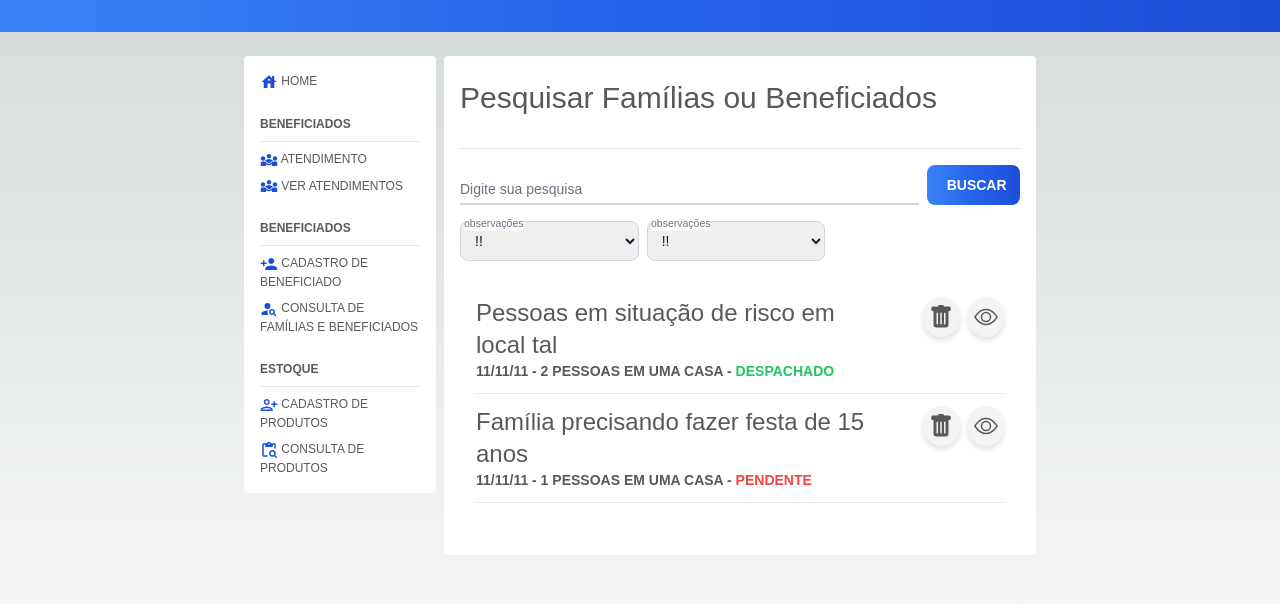
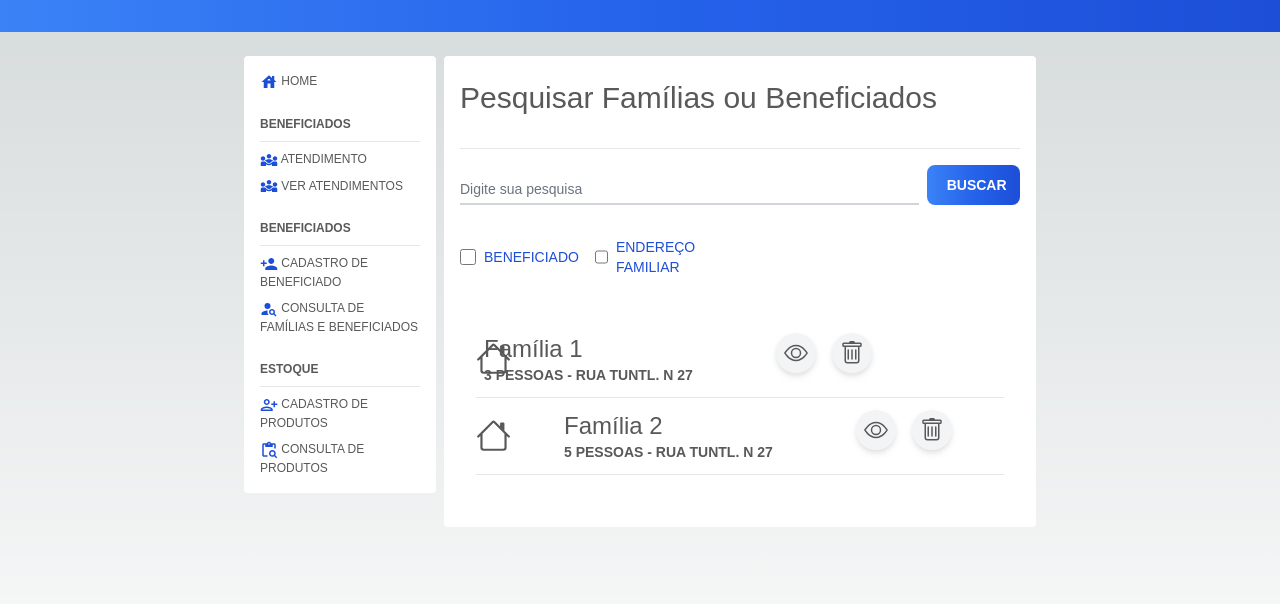
Before and after one commit to hugodk33/gerenciador-de-doacoes, a Next.js app: page /pesquisa-de-beneficiados in a window 1280 px wide. Shown: the top 604 px of the page. Built offline with nearby package versions, Linux system fonts and the light colour scheme.

Commit message:
atualizações novas

```diff
--- a/next.config.js
+++ b/next.config.js
@@ -1,28 +1,12 @@
-/** @type {import('next').NextConfig} */
-
+/**
+ * @type {import('next').NextConfig}
+ */
 const nextConfig = {
-    trailingSlash: true,
-    output: 'export',
-
+  output: 'export',
+  // Optional: Add a trailing slash to all paths `/about` -> `/about/`
+  // trailingSlash: true,
+  // Optional: Change the output directory `out` -> `dist`
+  // distDir: 'dist',
 }
 
-module.exports = {
-    trailingSlash: false,
-    async headers() {
-      return [
-        {
-          // matching all API routes
-          source: '/:path*',
-          headers: [
-            { key: 'Access-Control-Allow-Credentials', value: 'true' },
-            { key: 'Access-Control-Allow-Origin', value: '*' },
-            { key: 'Access-Control-Allow-Methods', value: 'GET,OPTIONS,PATCH,DELETE,POST,PUT' },
-            { key: 'Access-Control-Allow-Headers', value: 'X-CSRF-Token, X-Requested-With, Accept, Accept-Version, Content-Length, Content-MD5, Content-Type, Date, X-Api-Version, Authorization' },
-          ],
-        },
-      ];
-    },
-    async redirects() {
-      return [];
-    }
-};
+module.exports = nextConfig
--- a/package.json
+++ b/package.json
@@ -17,6 +17,7 @@
     "@types/react-dom": "18.2.4",
     "autoprefixer": "10.4.14",
     "axios": "^1.4.0",
+    "cors": "^2.8.5",
     "eslint": "8.42.0",
     "eslint-config-next": "13.4.4",
     "next": "^13.4.5",
@@ -32,6 +33,7 @@
     "typescript": "5.1.3"
   },
   "devDependencies": {
+    "@types/cors": "^2.8.13",
     "@types/react-modal": "^3.16.0",
     "gh-pages": "^5.0.0",
     "redux-devtools-extension": "^2.13.9"
--- /dev/null
+++ b/src/app/api/cors.ts
@@ -0,0 +1,37 @@
+import type { NextApiRequest, NextApiResponse } from 'next'
+import Cors from 'cors'
+
+// Initializing the cors middleware
+// You can read more about the available options here: https://github.com/expressjs/cors#configuration-options
+const cors = Cors({
+  methods: ['POST', 'GET', 'HEAD'],
+})
+
+// Helper method to wait for a middleware to execute before continuing
+// And to throw an error when an error happens in a middleware
+function runMiddleware(
+  req: NextApiRequest,
+  res: NextApiResponse,
+  fn: Function
+) {
+  return new Promise((resolve, reject) => {
+    fn(req, res, (result: any) => {
+      if (result instanceof Error) {
+        return reject(result)
+      }
+
+      return resolve(result)
+    })
+  })
+}
+
+export default async function handler(
+  req: NextApiRequest,
+  res: NextApiResponse
+) {
+  // Run the middleware
+  await runMiddleware(req, res, cors)
+
+  // Rest of the API logic
+  res.json({ message: 'Hello Everyone!' })
+}
--- a/src/app/globals.css
+++ b/src/app/globals.css
@@ -65,3 +65,8 @@ body a, body li, body p , body span {
   width: 0.6em;
   margin-right: 10px;
 }
+
+.custom-svg svg {
+  width: 35px ! important;
+  height: 35px ! important;
+}
--- a/src/app/pesquisa-de-almoxarifado/page.tsx
+++ b/src/app/pesquisa-de-almoxarifado/page.tsx
@@ -1,5 +1,5 @@
 "use client";
-import { BsEye, BsFillTrashFill } from 'react-icons/bs'
+import { BsEye, BsTrash } from 'react-icons/bs'
 import { MainCtnHorizontal } from '@/components/template/mainctn'
 import SideMenu from '@/components/sections/sidemenu'
 import Content from '@/components/sections/content';
@@ -18,43 +18,43 @@ export default function warehouseSearch() {
             <h1 className='text-3xl pb-4 pt-2'>Pesquisar no Almoxarifado</h1>
             <hr className='mb-2 mt-4' />
             <span className="inline-block sm:w-full md:w-10/12 pt-2 pr-2" >
-              <InputText label={'observações'} />
+              <InputText label={'Pesquisar no Almoxarifado'} />
             </span>
             <span className="inline-block sm:w-full md:w-2/12 pt-2" >
               <Btn onclick={() => { }}>Buscar</Btn>
             </span>
             <span className="inline-block sm:w-full md:w-4/12 pt-2 md:pr-2" >
-              <InputSelect label={'observações'} />
-            </span>
-            <span className="inline-block sm:w-full md:w-4/12 pt-2 md:pr-2" >
-              <InputSelect label={'observações'} />
+              <InputSelect label={'Tipo de item'} />
             </span>
             <ul className="flex flex-col p-4 gap-3 rounded overflow-y-scroll mb-5 mt-5">
-
-              <li key={'key-bottom-'} className="flex flex-row text-4xl">
-                <div className="">
+              <li key={'key-bottom-'} className="flex flex-row text-4xl w-full">
+                <span className='w-8/12'>
                   <p className='text-2xl'>Pessoas em situação de risco em local tal</p>
-                  <p className='text-sm uppercase font-semibold'>11/11/11 - 2 pessoas em uma casa - <b className='text-green-500'>DESPACHADO</b></p>
-                </div>
-                <button className="flex rounded-full justify-center bg-gray-100 drop-shadow-md w-10 h-10 text-gray mr-2 ml-10" >
-                  <BsFillTrashFill style={{ fontSize: '24px', marginTop: '8px' }} />
+                  <p className='text-sm uppercase font-semibold'>11/11/11 - 2 pessoas em uma casa - <b className='text-blue-500'>DESPACHADO</b></p>
+                </span>
+                <span className='flex flex-row-reverse w-3/12'>
+                  <button className="flex rounded-full justify-center bg-gray-100 drop-shadow-md w-10 h-10 text-gray mr-2 ml-4" >
+                    <BsTrash style={{ fontSize: '24px', marginTop: '8px' }} />
                   </button>
                   <button className="flex rounded-full justify-center bg-gray-100 drop-shadow-md w-10 h-10 text-gray" >
                     <BsEye style={{ fontSize: '24px', marginTop: '8px' }} />
                   </button>
+                </span>
               </li>
               <hr />
-              <li key={'key-bottom-'} className="flex flex-row text-4xl">
-                <div className="">
+              <li key={'key-bottom-'} className="flex flex-row text-4xl w-full">
+                <span className='w-8/12'>
                   <p className='text-2xl'>Família precisando fazer festa de 15 anos</p>
-                  <p className='text-sm uppercase font-semibold'>11/11/11 - 1 pessoas em uma casa - <b className='text-red-500'>PENDENTE</b></p>
-                </div>
-                <button className="flex rounded-full justify-center bg-gray-100 drop-shadow-md w-10 h-10 text-gray mr-2 ml-10" >
-                  <BsFillTrashFill style={{ fontSize: '24px', marginTop: '8px' }} />
+                  <p className='text-sm uppercase font-semibold'>11/11/11 - 1 pessoas em uma casa - <b className='text-rose-500'>PENDENTE</b></p>
+                </span>
+                <span className='flex flex-row-reverse w-3/12'>
+                  <button className="flex rounded-full justify-center bg-gray-100 drop-shadow-md w-10 h-10 text-gray mr-2 ml-4" >
+                    <BsTrash style={{ fontSize: '24px', marginTop: '8px' }} />
                   </button>
                   <button className="flex rounded-full justify-center bg-gray-100 drop-shadow-md w-10 h-10 text-gray" >
                     <BsEye style={{ fontSize: '24px', marginTop: '8px' }} />
                   </button>
+                </span>
               </li>
               <hr />
             </ul>
--- a/src/app/pesquisa-de-atendimentos/page.tsx
+++ b/src/app/pesquisa-de-atendimentos/page.tsx
@@ -5,7 +5,7 @@ import SideMenu from '@/components/sections/sidemenu'
 import Content from '@/components/sections/content';
 import Header from '@/components/sections/header';
 
-import { BsFillTrashFill, BsEye } from 'react-icons/bs';
+import { BsTrash, BsEye } from 'react-icons/bs';
 import { InputSelect, InputTextForms } from '@/components/template/input';
 import { Btn } from '@/components/template/btn';
 
@@ -29,35 +29,42 @@ export default function ServiceSearch() {
               <Btn onclick={() => { }}>Buscar</Btn>
             </span>
             <ul className="flex flex-col p-4 gap-3 rounded overflow-y-scroll mb-5 mt-5">
-              <li key={'key-bottom-'} className="flex flex-row text-4xl">
+              <li key={'key-bottom-'} className="flex flex-row text-4xl w-full">
+                <span className='custom-svg w-2/12'>
                   <svg stroke="currentColor" fill="currentColor" stroke-width="1" viewBox="0 0 24 24" height="1em" width="1em" xmlns="http://www.w3.org/2000/svg" className="text-gray text-md mr-7 mt-2" >
                     <path fill="none" stroke="" stroke-width="1" d="M2.99787498,0.999999992 L17.4999998,0.999999992 L20.9999998,4.50000005 L21,23 L3,23 L2.99787498,0.999999992 Z M16,1 L16,6 L21,6 M7.5,15 L10.5,18 L16.5,12"></path></svg>
-                <div className="">
+                </span>
+                <span className='w-6/12'>
                   <p className='text-2xl'>Pessoas em situação de risco em local tal</p>
-                  <p className='text-sm uppercase font-semibold'>11/11/11 - 2 pessoas em uma casa - <b className='text-green-300'>DESPACHADO</b></p>
-                </div>
-                <button className="flex rounded-full justify-center bg-gray-100 drop-shadow-md w-10 h-10 text-gray ml-10" >
+                  <p className='text-sm uppercase font-semibold'>11/11/11 - 2 pessoas em uma casa - <b className='text-blue-500'>DESPACHADO</b></p>
+                </span>
+                <span className='flex flex-row-reverse w-3/12'>
+                  <button className="flex rounded-full justify-center bg-gray-100 drop-shadow-md w-10 h-10 text-gray mr-2 ml-4" >
+                    <BsTrash style={{ fontSize: '24px', marginTop: '8px' }} />
+                  </button>
+                  <button className="flex rounded-full justify-center bg-gray-100 drop-shadow-md w-10 h-10 text-gray" >
                     <BsEye style={{ fontSize: '24px', marginTop: '8px' }} />
                   </button>
-                <button className="flex rounded-full justify-center bg-gray-100 drop-shadow-md w-10 h-10 text-gray ml-3" >
-                  <BsFillTrashFill style={{ fontSize: '24px', marginTop: '8px' }} />
-                </button>
+                </span>
               </li>
               <hr />
-              <li key={'key-bottom-'} className="flex flex-row text-4xl">
-                <svg stroke="currentColor" fill="currentColor" stroke-width="0" viewBox="0 0 24 24" height="1em" width="1em" xmlns="http://www.w3.org/2000/svg" className="text-gray text-md mr-7 mt-2">
-                  <path fill="none" stroke="" stroke-width="1" d="M2.99787498,0.999999992 L17.4999998,0.999999992 L20.9999998,4.50000005 L21,23 L3,23 L2.99787498,0.999999992 Z M16,1 L16,6 L21,6 M12,20 L12,11 M8,14 L12,10 L16,14"></path>
-                </svg>
-                <div className="">
+              <li key={'key-bottom-'} className="flex flex-row text-4xl w-full">
+                <span className='custom-svg w-2/12'>
+                  <svg stroke="currentColor" fill="currentColor" stroke-width="1" viewBox="0 0 24 24" height="1em" width="1em" xmlns="http://www.w3.org/2000/svg" className="text-gray text-md mr-7 mt-2" >
+                    <path fill="none" stroke="" stroke-width="1" d="M2.99787498,0.999999992 L17.4999998,0.999999992 L20.9999998,4.50000005 L21,23 L3,23 L2.99787498,0.999999992 Z M16,1 L16,6 L21,6 M7.5,15 L10.5,18 L16.5,12"></path></svg>
+                </span>
+                <span className='w-6/12'>
                   <p className='text-2xl'>Pessoas em situação de risco em local tal</p>
-                  <p className='text-sm uppercase font-semibold'>11/11/11 - 2 pessoas em uma casa - <b className='text-red-300'>PENDENTE</b></p>
-                </div>
-                <button className="flex rounded-full justify-center bg-gray-100 drop-shadow-md w-10 h-10 text-gray ml-10" >
+                  <p className='text-sm uppercase font-semibold'>11/11/11 - 2 pessoas em uma casa - <b className='text-rose-500'>PENDENTE</b></p>
+                </span>
+                <span className='flex flex-row-reverse w-3/12'>
+                  <button className="flex rounded-full justify-center bg-gray-100 drop-shadow-md w-10 h-10 text-gray mr-2 ml-4" >
+                    <BsTrash style={{ fontSize: '24px', marginTop: '8px' }} />
+                  </button>
+                  <button className="flex rounded-full justify-center bg-gray-100 drop-shadow-md w-10 h-10 text-gray" >
                     <BsEye style={{ fontSize: '24px', marginTop: '8px' }} />
                   </button>
-                <button className="flex rounded-full justify-center bg-gray-100 drop-shadow-md w-10 h-10 text-gray ml-3" >
-                  <BsFillTrashFill style={{ fontSize: '24px', marginTop: '8px' }} />
-                </button>
+                </span>
               </li>
               <hr />
             </ul>
--- a/src/app/pesquisa-de-beneficiados/page.tsx
+++ b/src/app/pesquisa-de-beneficiados/page.tsx
@@ -3,9 +3,10 @@ import { MainCtnHorizontal } from '@/components/template/mainctn'
 import SideMenu from '@/components/sections/sidemenu'
 import Content from '@/components/sections/content';
 import Header from '@/components/sections/header';
-import { BsEye, BsFillTrashFill } from 'react-icons/bs';
+import { BsEye, BsTrash, BsHouse } from 'react-icons/bs';
 import { InputSelect, InputText } from '@/components/template/input';
 import { Btn } from '@/components/template/btn';
+import { CheckBox } from '@/components/template/checkbox';
 
 export default function warehouseSearch() {
   return (
@@ -18,44 +19,52 @@ export default function warehouseSearch() {
             <h1 className='text-3xl pb-4 pt-2'>Pesquisar Famílias ou Beneficiados</h1>
             <hr className='mb-2 mt-4' />
             <span className="inline-block sm:w-full md:w-10/12 pt-2 pr-2" >
-                <InputText label={'Digite sua pesquisa'}  />
+              <InputText label={'Digite sua pesquisa'} />
             </span>
             <span className="inline-block sm:w-full md:w-2/12 pt-2" >
-                <Btn onclick={() => {}}>Buscar</Btn>
+              <Btn onclick={() => { }}>Buscar</Btn>
             </span>
             <span className="inline-block sm:w-full md:w-4/12 pt-2 md:pr-2" >
-                <InputSelect label={'observações'}  />
-              </span>
-              <span className="inline-block sm:w-full md:w-4/12 pt-2 md:pr-2" >
-                <InputSelect label={'observações'}  />
+              <fieldset className='flex flex-row text-xl gap-4 pb-1 pt-4'>
+                <CheckBox label='Beneficiado' />
+                <CheckBox label='Endereço Familiar' />
+              </fieldset>
             </span>
             <ul className="flex flex-col p-4 gap-3 rounded overflow-y-scroll mb-5 mt-5">
-
-                <li key={'key-bottom-'} className="flex flex-row text-4xl">
-                  <div className="">
-                    <p className='text-2xl'>Pessoas em situação de risco em local tal</p>
-                    <p className='text-sm uppercase font-semibold'>11/11/11 - 2 pessoas em uma casa - <b className='text-green-500'>DESPACHADO</b></p>
-                  </div>
-                  <button className="flex rounded-full justify-center bg-gray-100 drop-shadow-md w-10 h-10 text-gray mr-2 ml-10" >
-                    <BsFillTrashFill style={{fontSize: '24px' , marginTop: '8px'}}/>
+              <li key={'key-bottom-'} className="flex flex-row text-4xl w-full">
+                <span className='custom-svg w-2 /12'>
+                  <BsHouse className={'text-20 mr-10 mt-2'} />
+                </span>
+                <span className='w-6/12'>
+                  <p className='text-2xl'>Família 1</p>
+                  <p className='text-sm uppercase font-semibold'>3 pessoas - Rua tuntl. N 27</p>
+                </span>
+                <span className='flex flex-row-reverse w-3/12'>
+                  <button className="flex rounded-full justify-center bg-gray-100 drop-shadow-md w-10 h-10 text-gray mr-2 ml-4" >
+                    <BsTrash style={{ fontSize: '24px', marginTop: '8px' }} />
                   </button>
                   <button className="flex rounded-full justify-center bg-gray-100 drop-shadow-md w-10 h-10 text-gray" >
-                    <BsEye style={{fontSize: '24px' , marginTop: '8px'}}/>
+                    <BsEye style={{ fontSize: '24px', marginTop: '8px' }} />
                   </button>
+                </span>
               </li>
               <hr />
-                <li key={'key-bottom-'} className="flex flex-row text-4xl">
-
-                  <div className="">
-                    <p className='text-2xl'>Família precisando fazer festa de 15 anos</p>
-                    <p className='text-sm uppercase font-semibold'>11/11/11 - 1 pessoas em uma casa - <b className='text-red-500'>PENDENTE</b></p>
-                  </div>
-                  <button className="flex rounded-full justify-center bg-gray-100 drop-shadow-md w-10 h-10 text-gray mr-2 ml-10" >
-                    <BsFillTrashFill style={{fontSize: '24px' , marginTop: '8px'}}/>
+              <li key={'key-bottom-'} className="flex flex-row text-4xl w-full">
+                <span className='custom-svg w-2/12'>
+                  <BsHouse className={'text-20 mr-10 mt-2'} />
+                </span>
+                <span className='w-6/12'>
+                  <p className='text-2xl'>Família 2</p>
+                  <p className='text-sm uppercase font-semibold'>5 pessoas - Rua tuntl. N 27</p>
+                </span>
+                <span className='flex flex-row-reverse w-3/12'>
+                  <button className="flex rounded-full justify-center bg-gray-100 drop-shadow-md w-10 h-10 text-gray mr-2 ml-4" >
+                    <BsTrash style={{ fontSize: '24px', marginTop: '8px' }} />
                   </button>
                   <button className="flex rounded-full justify-center bg-gray-100 drop-shadow-md w-10 h-10 text-gray" >
-                    <BsEye style={{fontSize: '24px' , marginTop: '8px'}}/>
+                    <BsEye style={{ fontSize: '24px', marginTop: '8px' }} />
                   </button>
+                </span>
               </li>
               <hr />
             </ul>
--- a/src/app/registro-de-beneficiado/page.tsx
+++ b/src/app/registro-de-beneficiado/page.tsx
@@ -1,6 +1,6 @@
 "use client";
-import { BsHouse, BsPeople, BsPersonVcard , BsTelephoneOutbound } from 'react-icons/bs'
-import { AiOutlineForm , AiFillSave } from 'react-icons/ai'
+import { BsHouse, BsPeople, BsPersonVcard, BsTelephoneOutbound } from 'react-icons/bs'
+import { AiOutlineForm, AiFillSave } from 'react-icons/ai'
 import { MainCtnHorizontal } from '@/components/template/mainctn'
 import SideMenu from '@/components/sections/sidemenu'
 import Content from '@/components/sections/content';
@@ -8,8 +8,49 @@ import Header from '@/components/sections/header';
 import { InputTextForms, InputSelect } from '@/components/template/input'
 import { Btn } from '@/components/template/btn'
 import BeneficiarysList from '@/components/sections/beneficiarysList';
+import axios from 'axios';
+import { useState } from 'react';
 
 export default function ClientRegister() {
+
+  const [ senddata , setSendData] = useState([])
+
+  const beneficiaryRegister = () => {
+
+    try {
+      const response = axios('http://localhost:3333/client', {
+        method: 'POST',
+        params: {
+          name: 'aterrajaficou',
+          password: 'hugohugo',
+          RG: 1234567,
+          CPF: 12345678910,
+          maritial_statuts: 'solteiro',
+          kinship: 1,
+          address: 1
+        },
+        headers: {
+          'Content-Type': 'application/json',
+          'Accept': 'application/json',
+        }
+      })
+
+        .then(function (response) {
+          console.log(response);
+        })
+
+        .catch(function (error) {
+          console.log(error);
+        })
+
+        .finally(function () {
+          // always executed
+        });
+    } catch (error) {
+      console.error(error);
+    }
+  }
+
   return (
     <MainCtnHorizontal>
       <Header />
@@ -65,7 +106,7 @@ export default function ClientRegister() {
             <InputTextForms label="Complemento" />
           </span>
           <span className="inline-block sm:w-full md:w-full md:pr-1 pt-4" >
-            <Btn onclick={() => console.log('teste')}><AiFillSave className="inline-block" /> Registrar </Btn>
+            <Btn onclick={() => beneficiaryRegister()}><AiFillSave className="inline-block" /> Registrar </Btn>
           </span>
         </Content>
       </div>
```
Also changed, not shown: 2 other files (tests, documents, lock files or other folders). Lines whose indentation alone changed are shown as unchanged.
